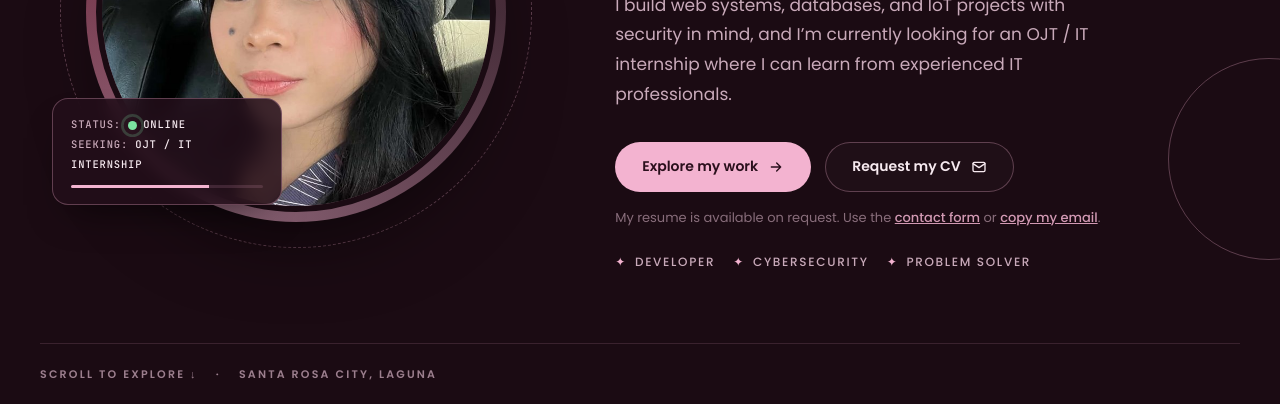
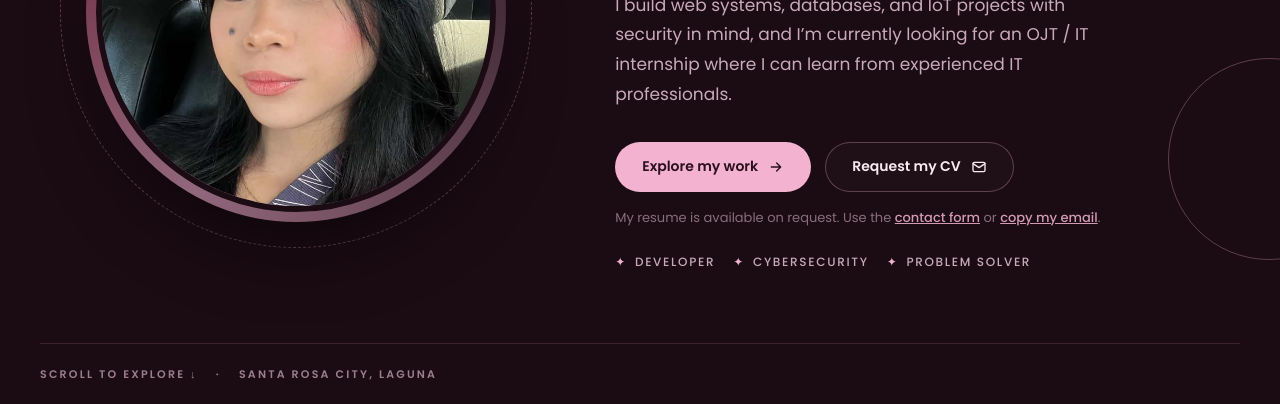
Before and after one commit to datgirlElle/datgirlelle.github.io, a plain HTML site: page index.html in a window 1280 px wide. Shown: the part 396-800 px from the top of the page. Drawn offline with nearby package versions, Linux system fonts and the light colour scheme.

Commit message:
Remove the status card from the hero portrait
Co-Authored-By: Claude Opus 5.5 <noreply@anthropic.com>
Claude-Session: https://claude.ai/code/session_01DeVaAGFXLc5nMVS2W93Uqf

```diff
--- a/index.html
+++ b/index.html
@@ -976,7 +976,6 @@ footer.x-foot .wrap{display:grid;grid-template-columns:1fr auto 1fr;align-items:
   .x-exp{grid-template-columns:1fr}
   .x-proj .media{height:220px}
   .x-hero::after{display:none}
-  .x-portrait{margin-bottom:64px}
   .x-status{left:50%;bottom:-56px;transform:translateX(-50%);width:250px}
   .x-hand{right:0;top:0;font-size:22px}
   .x-hero .btn-row{gap:10px}
@@ -1136,11 +1135,6 @@ footer.x-foot .wrap{display:grid;grid-template-columns:1fr auto 1fr;align-items:
       <span class="orbit" aria-hidden="true"></span>
       <div class="ring"><img src="images/portrait.jpg" alt="Portrait of Christelle Ann L. Solis" width="720" height="778"></div>
       <p class="x-hand" aria-hidden="true">code with<br>heart ♡</p>
-      <div class="x-status" role="status">
-        <p>Status: <b><span class="pulse"></span>Online</b></p>
-        <p>Seeking: <b>OJT / IT internship</b></p>
-        <div class="bar" aria-hidden="true"><i></i></div>
-      </div>
     </div>
     <div class="x-hero-copy">
       <p class="x-eyebrow">Portfolio 2026 · BS IT – Cybersecurity</p>
```
